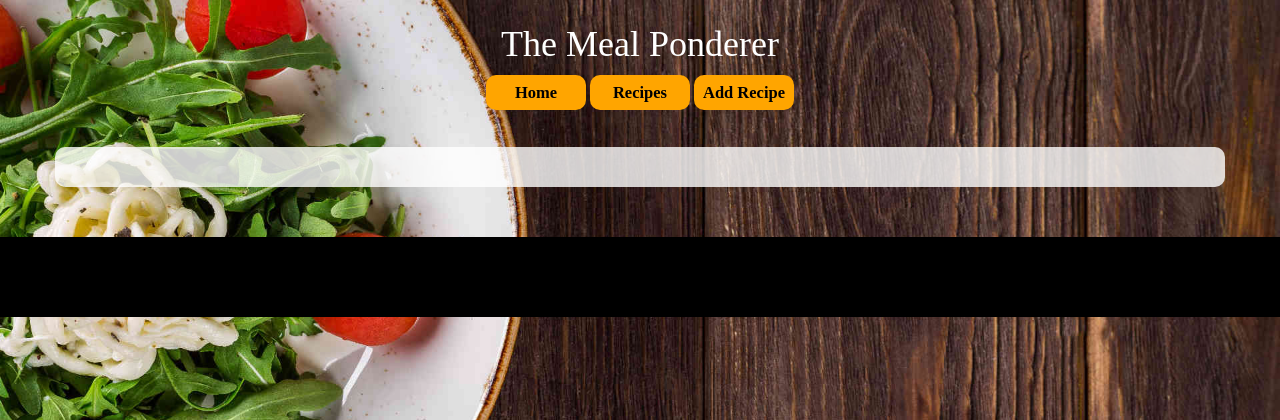
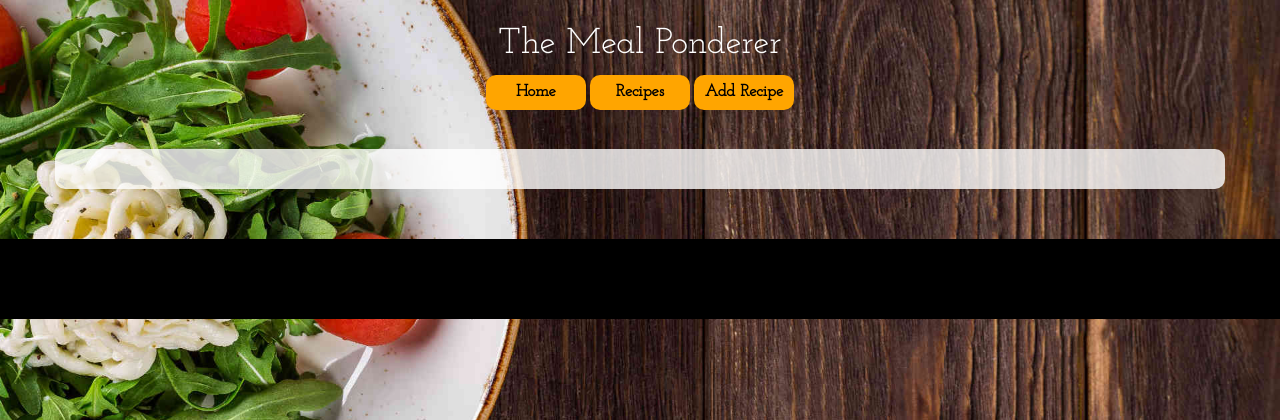
Before and after one commit to brettcutt/the-chefs-desire, a Flask app: page / in a window 1280 px wide. Shown: the top 420 px of the page. Run offline with Flask 2, Linux system fonts and the light colour scheme; some libraries are stand-ins or nearby versions.

Commit message:
added links from google fonts

```diff
--- a/templates/base.html
+++ b/templates/base.html
@@ -9,6 +9,8 @@
     <link rel="stylesheet" href="https://use.fontawesome.com/releases/v5.4.1/css/all.css" integrity="sha384-5sAR7xN1Nv6T6+dT2mhtzEpVJvfS3NScPQTrOxhwjIuvcA67KV2R5Jz6kr4abQsz" crossorigin="anonymous">
     <link rel="stylesheet" href="{{ url_for('static', filename='css/bootstrap.min.css')}}">
     <link rel="stylesheet" href="{{ url_for('static', filename='css/style.css')}}" type="text/css" />
+    <link href="https://fonts.googleapis.com/css?family=Indie+Flower" rel="stylesheet">
+    <link href="https://fonts.googleapis.com/css?family=Josefin+Slab" rel="stylesheet">
     <title>The Meal Ponderer</title>
 </head>
 
@@ -17,16 +19,37 @@
         <header>
             <div class="header-row">
                 <div class="col-xs-12">
-                    <h1>The Meal Ponderer</h1>
+                    <h1 class="hidden-xs">The Meal Ponderer</h1>
+                    <h1 class="hidden-sm hidden-md hidden-lg">The Meal<br> Ponderer</h1>
                 </div>
+
+
+                <nav class="mobile-nav hidden-sm hidden-md hidden-lg">
+                    <div class="mobile-bars">
+                        <i id="fa-bars" class="fas fa-bars"></i>
+                    </div>
+                    <div class=" ">
+                        <ul class=" mobile-ul">
+                            <li class="mobile-li"><a href="{{url_for('index')}}">Home</a></li>
+                            <li class="mobile-li"><a href="{{url_for('recipes')}}">Recipes</a></li>
+                            <li class="mobile-li"><a href="{{url_for('add_recipe')}}">Add Recipe</a></li>
+                        </ul>
+                    </div>
+                </nav>
+
                 <div class="col-xs-12">
                     <nav>
-                        <ul>
-                            <li><a href="{{url_for('index')}}">Home</a></li>
-                            <li><a href="{{url_for('recipes')}}">Recipes</a></li>
-                            <li><a href="{{url_for('add_recipe')}}">Add Recipe</a></li>
-                        </ul>
+                        <div class="hidden-xs">
+                            <ul>
+                                <li><a href="{{url_for('index')}}">Home</a></li>
+                                <li><a href="{{url_for('recipes')}}">Recipes</a></li>
+                                <li><a href="{{url_for('add_recipe')}}">Add Recipe</a></li>
+                            </ul>
+                        </div>
+
+
                     </nav>
+
                 </div>
             </div>
         </header>
```
